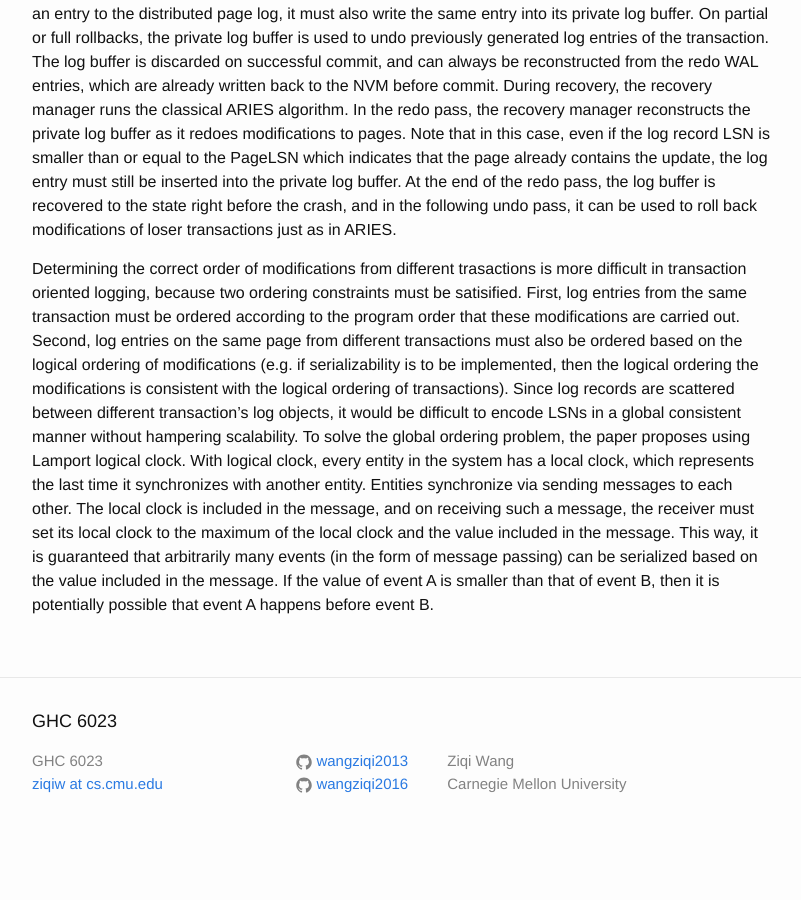
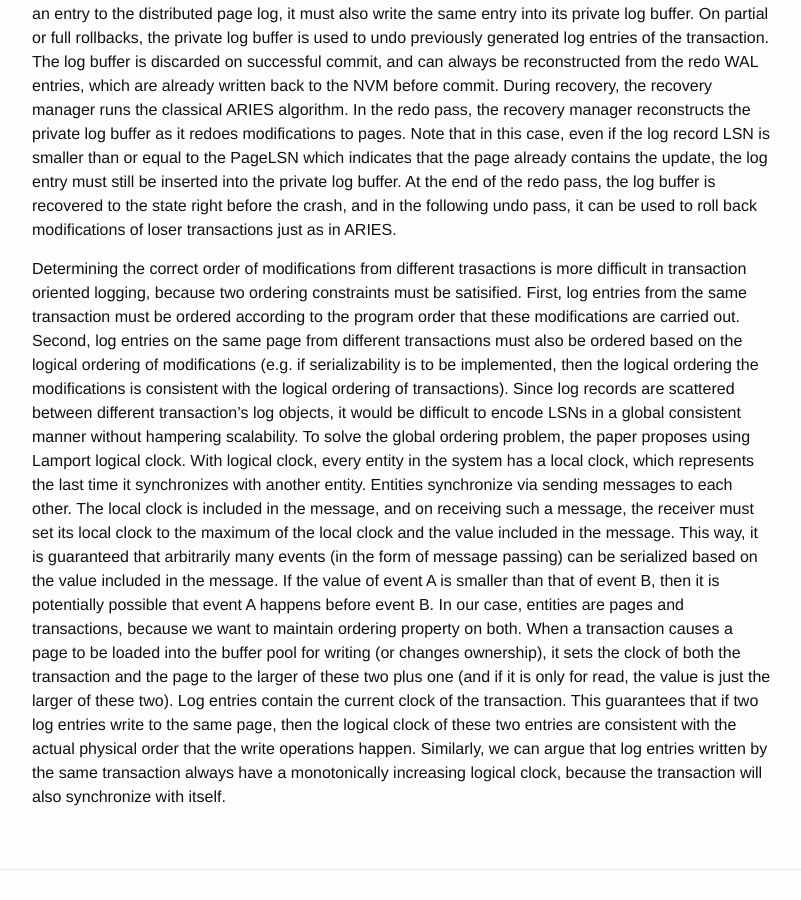
Before and after one commit to wangziqi2013/wangziqi2013.github.io, a Jekyll site: the page built from _posts/2019-02-01-Scalable-Logging_through-Emerging-Non-Volatile-Memory.markdown, in a window 1280 px wide and 900 px high, scrolled down 2212 px. Shown: the whole window, without its empty margins (238-1039 px from the left). Built offline with Jekyll 4.4.1, drawn with Linux system fonts in a browser that asks for light colours; before the commit the page ends 3067 px from its top, so only the background shows below that.

Commit message:
Adding logical clock

```diff
--- a/_posts/2019-02-01-Scalable-Logging_through-Emerging-Non-Volatile-Memory.markdown
+++ b/_posts/2019-02-01-Scalable-Logging_through-Emerging-Non-Volatile-Memory.markdown
@@ -100,4 +100,10 @@ via sending messages to each other. The local clock is included in the message,
 receiver must set its local clock to the maximum of the local clock and the value included in the message. This way,
 it is guaranteed that arbitrarily many events (in the form of message passing) can be serialized based on the value
 included in the message. If the value of event A is smaller than that of event B, then it is potentially possible that
-event A happens before event B.
+event A happens before event B. In our case, entities are pages and transactions, because we want to maintain ordering
+property on both. When a transaction causes a page to be loaded into the buffer pool for writing (or changes ownership),
+it sets the clock of both the transaction and the page to the larger of these two plus one (and if it is only for read,
+the value is just the larger of these two). Log entries contain the current clock of the transaction. This guarantees that
+if two log entries write to the same page, then the logical clock of these two entries are consistent with the actual
+physical order that the write operations happen. Similarly, we can argue that log entries written by the same transaction
+always have a monotonically increasing logical clock, because the transaction will also synchronize with itself.
```
